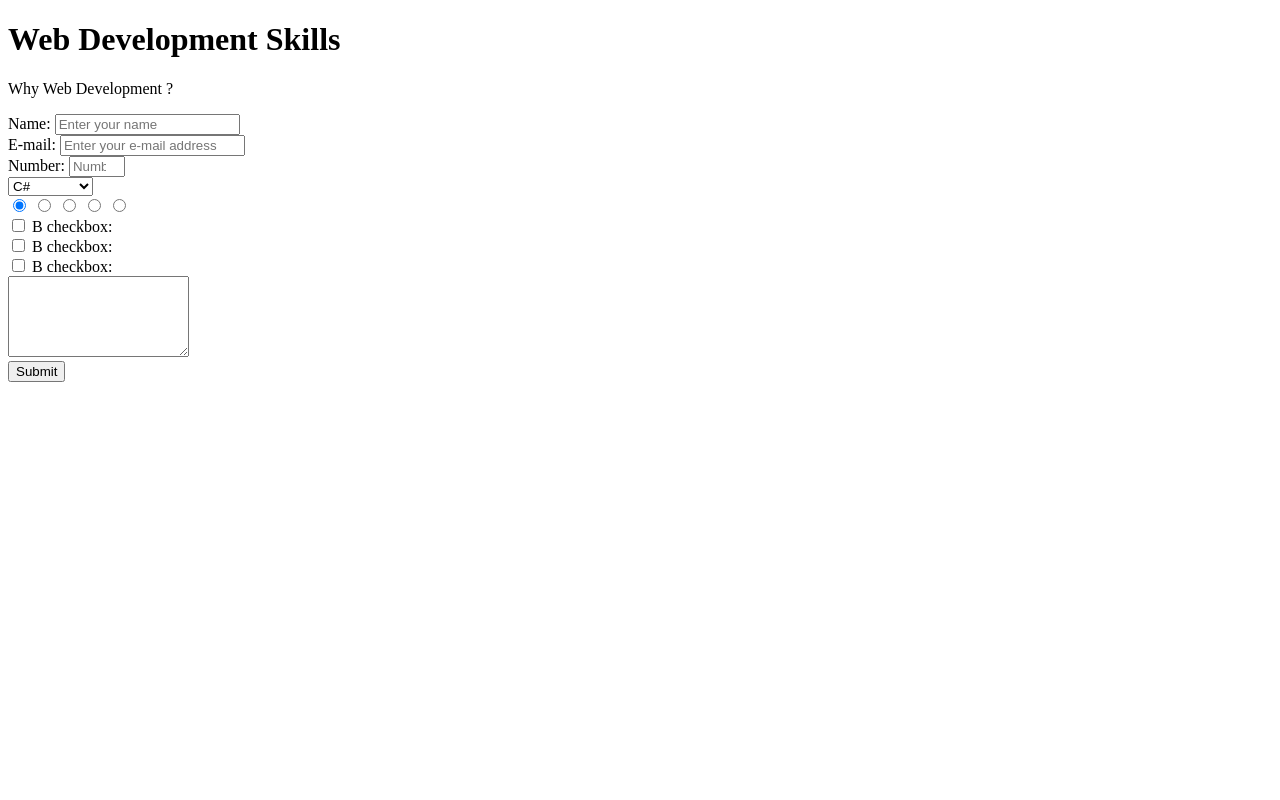
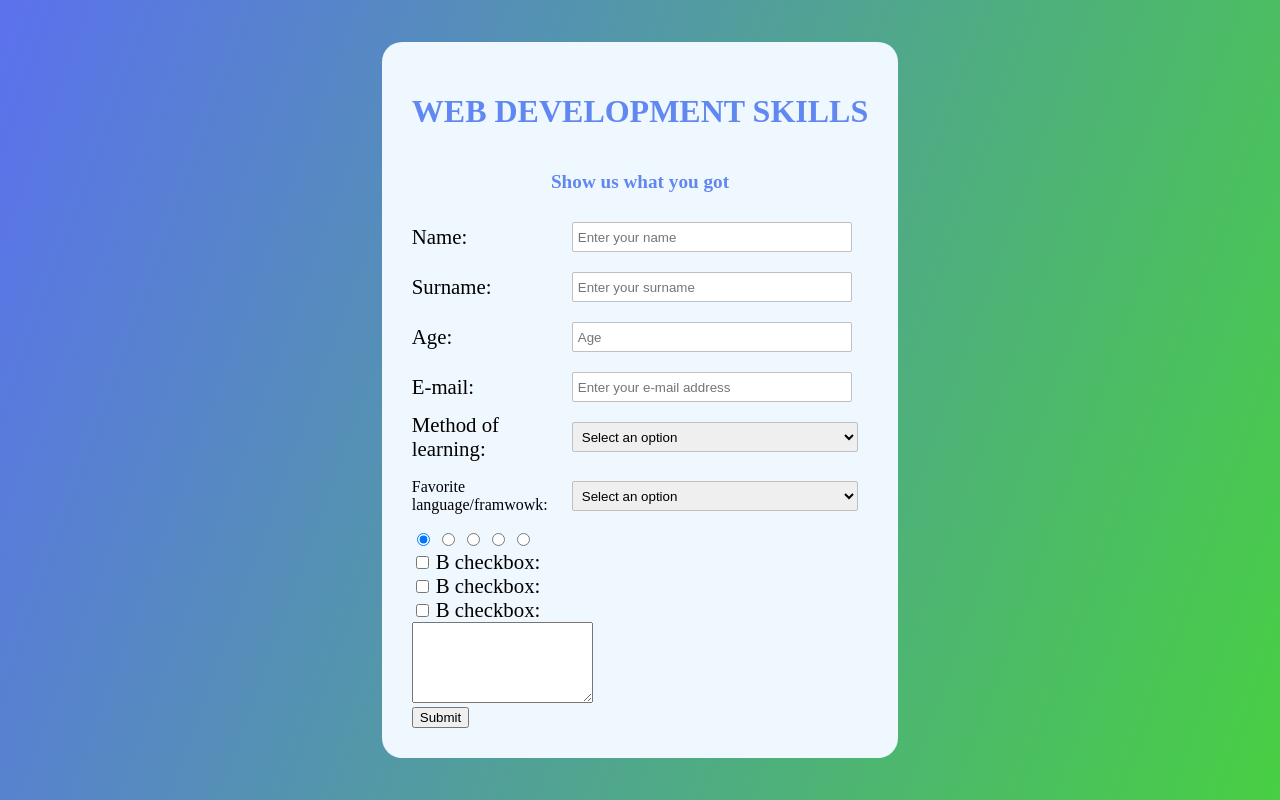
Before and after one commit to mustran/Survey-Form, a website: page pages/index.html in a window 1280 px wide. Drawn offline with Linux system fonts and the light colour scheme.

Commit message:
initial styling

```diff
--- a/css/style.css
+++ b/css/style.css
@@ -0,0 +1,87 @@
+html {
+    box-sizing: border-box;
+}
+
+*,
+*:before,
+*:after {
+    box-sizing: inherit;
+}
+
+body {
+    height: 100vh;
+    /* color: white; */
+    /* font-family: "Courier New", Courier, monospace; */
+    margin: 0px;
+    display: grid;
+    place-items: center;
+    /* background-color: antiquewhite; */
+    background: linear-gradient(110deg, #5b71ee, #48cf43);
+}
+
+.container {
+    padding: 30px;
+    display: grid;
+    background-color: aliceblue;
+    border-radius: 20px;
+}
+
+#title {
+    color: #6187f0;
+    text-transform: uppercase;
+}
+
+#description {
+    display: grid;
+    justify-content: center;
+    font-size: 1.2em;
+    color: #6187f0;
+    font-weight: 700;
+}
+
+.textInput {
+    height: 30px;
+    width: 280px;
+    padding: 5px;
+    margin: 10px;
+    border: 1px solid #c0c0c0;
+    border-radius: 2px;
+    transition: 0.2s;
+}
+
+.textInput:focus {
+    height: 38px;
+    width: 280px;
+    border: 2px solid rgba(0, 0, 0, 0.3);
+    border-radius: 4px;
+}
+
+select {
+    height: 30px;
+    padding: 5px;
+    margin: 10px;
+    border: 1px solid #c0c0c0;
+    border-radius: 2px;
+    transition: 0.2s;
+}
+
+select:focus {
+    height: 38px;
+    border: 2px solid rgba(0, 0, 0, 0.3);
+    border-radius: 4px;
+}
+
+#divide{
+  display: grid;
+
+}
+
+#divide > * {
+  display: grid;
+  align-items: center;
+  grid-template-columns: 150px 1fr;
+}
+
+label{
+  font-size: 1.3em;
+}
--- a/pages/index.html
+++ b/pages/index.html
@@ -5,18 +5,50 @@
         <meta name="viewport" content="width=device-width, initial-scale=1.0" />
         <meta http-equiv="X-UA-Compatible" content="ie=edge" />
         <title>Web Development Skills</title>
-        <link rel="stylesheet" href="../css/style.css">
+        <link rel="stylesheet" href="../css/style.css" />
     </head>
     <body>
+        <div class="container">
             <h1 id="title">Web Development Skills</h1>
-        <p id="description">Why Web Development ?</p>
+            <p id="description">Show us what you got</p>
             <form action="" id="survey-form">
                 <div>
+                    <div id="divide">
+                        <div>
                             <label id="name-label" for="name">Name: </label>
-                <input type="text" name="name" id="name" placeholder="Enter your name" />
+                            <input
+                                class="textInput"
+                                type="text"
+                                name="name"
+                                id="name"
+                                placeholder="Enter your name"
+                            />
+                        </div>
+                        <div>
+                            <label id="surname-label" for="surname">Surname: </label>
+                            <input
+                                class="textInput"
+                                type="text"
+                                name="surname"
+                                id="surname"
+                                placeholder="Enter your surname"
+                            />
+                        </div>
+                        <div>
+                            <label id="number-label" for="number">Age: </label>
+                            <input
+                                class="textInput"
+                                type="number"
+                                id="number"
+                                min="1"
+                                max="100"
+                                placeholder="Age"
+                            />
+                        </div>
                         <div>
                             <label id="email-label" for="email">E-mail: </label>
                             <input
+                                class="textInput"
                                 type="email"
                                 id="email"
                                 required
@@ -24,12 +56,21 @@
                             />
                         </div>
                         <div>
-                    <label id="number-label" for="number">Number: </label>
-                    <input type="number" id="number" min="1" max="10" placeholder="Number" />
+                            <label for="selfVSschool">Method of learning: </label>
+                            <select name="dropdown" id="selfVSschool">
+                                <option value="select" disabled selected>Select an option</option>
+                                <option value="self-taught">Self-taught</option>
+                                <option value="college">College</option>
+                                <option value="other">Other</option>
+                            </select>
                         </div>
-            </div>
+
                     <div>
+                        <p style="display: inline">Favorite language/framwowk:</p>
                         <select name="dropdown" id="dropdown">
+                            <option selected value="selectAnOption" disabled
+                                >Select an option</option
+                            >
                             <option value="csharp">C#</option>
                             <option value="javascript">JavaScript</option>
                             <option value="java">Java</option>
@@ -37,7 +78,7 @@
                             <option value="python">Python</option>
                         </select>
                     </div>
-
+                </div>
                     <div>
                         <input type="radio" name="a" checked />
                         <input type="radio" name="a" />
@@ -47,24 +88,25 @@
                     </div>
 
                     <div>
-                <input type="checkbox" id="b" name="b" value=""/>
+                        <input type="checkbox" id="b" name="b" value="" />
                         <label for="b">B checkbox: </label>
                     </div>
 
                     <div>
-                <input type="checkbox" name="c" value=""/>
+                        <input type="checkbox" name="c" value="" />
                         <label for="c">B checkbox: </label>
                     </div>
 
                     <div>
-                <input type="checkbox" name="b" value=""/>
+                        <input type="checkbox" name="b" value="" />
                         <label for="b">B checkbox: </label>
                     </div>
 
                 <div>
                     <textarea name="comment" id="comment" cols="20" rows="5"></textarea>
                 </div>
-            <input type="submit" id="submit"/>
+                <input type="submit" value="Submit" />
             </form>
+        </div>
     </body>
 </html>
```
Also changed, not shown: package.json (added, +23 -0 lines), 2 other files. Lines whose indentation alone changed are shown as unchanged.
